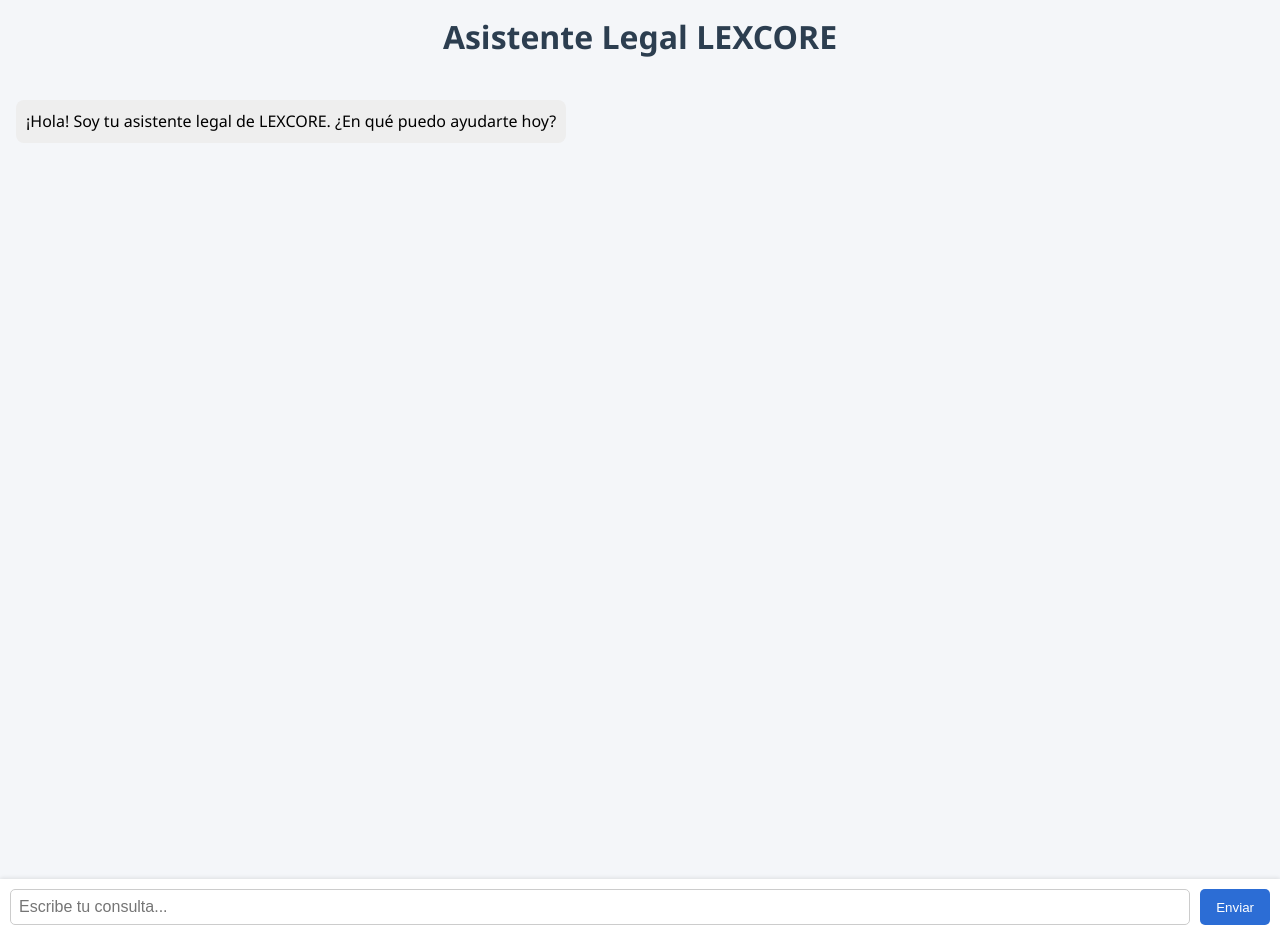
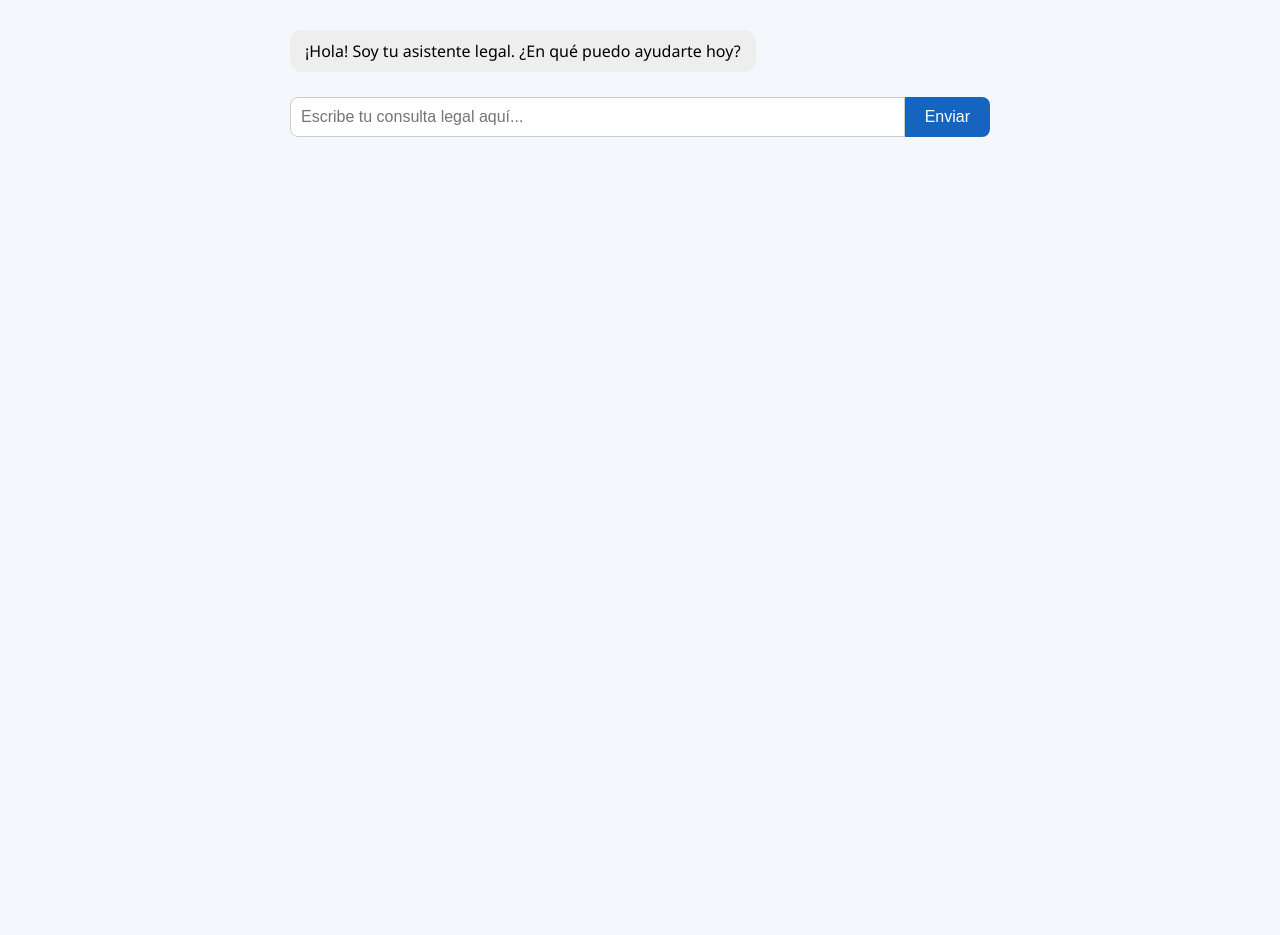
Before and after one commit to OscarTenezaca/agente-IA-lexcore, a plain HTML site: page index.html in a window 1280 px wide. After the commit the page ends 800 px from the top, so only its background shows below. Drawn offline with Linux system fonts and the light colour scheme.

Commit message:
Update index.html

```diff
--- a/index.html
+++ b/index.html
@@ -2,161 +2,167 @@
 <html lang="es">
 <head>
   <meta charset="UTF-8" />
-  <meta name="viewport" content="width=device-width, initial-scale=1.0" />
-  <title>Asistente Legal LEXCORE</title>
+  <meta name="viewport" content="width=device-width, initial-scale=1.0"/>
+  <title>LEXI - Asistente Legal</title>
   <style>
     body {
+      font-family: 'Segoe UI', sans-serif;
       margin: 0;
-      font-family: "Segoe UI", sans-serif;
-      background-color: #f4f6f9;
-      overflow: hidden;
+      padding: 0;
+      background-color: #f4f7fb;
     }
 
-    #chat {
-      display: flex;
-      flex-direction: column;
-      height: 100vh;
-      padding: 1rem;
-      box-sizing: border-box;
-      overflow-y: auto;
+    .chat-container {
+      max-width: 700px;
+      margin: 0 auto;
+      padding: 20px;
+      background-color: #f4f7fb;
     }
 
     .mensaje {
-      max-width: 75%;
-      padding: 10px;
-      margin: 5px 0;
-      border-radius: 8px;
-      line-height: 1.4;
+      padding: 10px 15px;
+      margin: 10px 0;
+      border-radius: 12px;
+      max-width: 85%;
+      word-wrap: break-word;
     }
 
     .usuario {
+      background-color: #448aff;
+      color: white;
       align-self: flex-end;
-      background-color: #4088f0;
-      color: white;
+      margin-left: auto;
     }
 
     .ia {
+      background-color: #eeeeee;
+      color: #000;
       align-self: flex-start;
-      background-color: #eeeeee;
+      margin-right: auto;
     }
 
-    #entrada {
+    .mensajes {
       display: flex;
-      padding: 10px;
-      background-color: #fff;
-      box-shadow: 0 -1px 4px rgba(0, 0, 0, 0.1);
+      flex-direction: column;
+      height: auto;
+      overflow-y: hidden;
     }
 
-    #texto {
-      flex-grow: 1;
-      padding: 8px;
-      border-radius: 5px;
-      border: 1px solid #ccc;
-      font-size: 1rem;
+    .input-container {
+      display: flex;
+      margin-top: 15px;
     }
 
-    #enviar {
-      margin-left: 10px;
-      padding: 8px 16px;
-      background-color: #2c6dd5;
-      color: white;
-      border: none;
-      border-radius: 5px;
-      cursor: pointer;
+    input[type="text"] {
+      flex: 1;
+      padding: 10px;
+      border: 1px solid #ccc;
+      border-radius: 8px 0 0 8px;
+      font-size: 16px;
     }
 
-    #enviar:hover {
-      background-color: #1e4db8;
+    button {
+      padding: 10px 20px;
+      border: none;
+      background-color: #1565c0;
+      color: white;
+      border-radius: 0 8px 8px 0;
+      cursor: pointer;
+      font-size: 16px;
     }
 
-    h1 {
-      text-align: center;
-      color: #2c3e50;
-      margin-top: 15px;
+    button:hover {
+      background-color: #0d47a1;
     }
   </style>
 </head>
 <body>
-  <h1>Asistente Legal LEXCORE</h1>
-
-  <div id="chat"></div>
-
-  <div id="entrada">
-    <input type="text" id="texto" placeholder="Escribe tu consulta..." />
-    <button id="enviar">Enviar</button>
+  <div class="chat-container">
+    <div id="mensajes" class="mensajes"></div>
+    <div class="input-container">
+      <input type="text" id="entrada" placeholder="Escribe tu consulta legal aquí..." onkeypress="if(event.key==='Enter') enviarMensaje()" />
+      <button onclick="enviarMensaje()">Enviar</button>
+    </div>
   </div>
 
   <script>
-    const chat = document.getElementById("chat");
-    const texto = document.getElementById("texto");
-    const enviar = document.getElementById("enviar");
+    function agregarMensaje(texto, clase) {
+      const div = document.createElement("div");
+      div.classList.add("mensaje", clase);
+      div.textContent = texto;
+      document.getElementById("mensajes").appendChild(div);
+      div.scrollIntoView({ behavior: "smooth" });
+    }
 
-    const respuestas = {
-      "hola": "¡Hola! ¿Cómo estás? Estoy aquí para ayudarte con tus preguntas legales. 😊",
-      "problema": "Tranquil@, estoy aquí para ayudarte. ¿Podrías contarme un poco más sobre tu situación?",
-      "contrato": "Un contrato es un acuerdo legal entre dos o más partes. ¿Qué deseas saber específicamente?",
-      "divorcio": "El divorcio en Ecuador puede ser por mutuo acuerdo o por causal. ¿Te gustaría saber los requisitos o el proceso?",
-      "pensión alimenticia": "La pensión alimenticia se calcula según la tabla del MIES. ¿Conoces el ingreso del alimentante?",
-      "herencia": "¿Tu consulta es sobre herederos forzosos, testamento, o partición de bienes?",
-      "despido": "El despido puede ser intempestivo, con o sin causa. ¿Deseas calcular una liquidación o saber tus derechos?",
-      "inquilino": "La Ley de Inquilinato establece derechos para arrendadores e inquilinos. ¿Tienes problemas con el contrato o los pagos?",
-      "constitución": "La Constitución del Ecuador garantiza derechos fundamentales. ¿Te interesa algún artículo en particular?",
-      "datos personales": "La LOPDP protege tus datos. ¿Tu consulta es sobre consentimiento, portabilidad o uso indebido de datos?",
-      "vivienda": "El derecho a la vivienda está en el art. 30 de la Constitución. ¿Tu caso es por arriendo, compra o conflicto de dominio?",
-      "accidente": "¿Fue un accidente laboral, de tránsito o de otro tipo? Puedo darte información sobre responsabilidad y compensaciones.",
-      "demanda": "¿Qué tipo de demanda deseas presentar? Puedo ayudarte con demandas civiles, laborales, de alimentos, etc.",
-      "notaría": "Puedes realizar trámites notariales como promesas de compraventa, testamentos, poderes. ¿Cuál necesitas?",
-      "sri": "El SRI regula tributos y facturación. ¿Tu duda es sobre RUC, facturas electrónicas o impuestos?",
-      "empresa": "¿Buscas constituir una compañía o conocer tipos societarios en Ecuador?",
-      "deuda": "¿La deuda es con un banco, cooperativa, proveedor? ¿Deseas saber sobre prescripción o cómo negociar?",
-      "lexcore": "LEXCORE es una firma que ayuda a empresas y personas a resolver problemas legales de forma clara y moderna. ✨"
-    };
+    function enviarMensaje() {
+      const entrada = document.getElementById("entrada");
+      const mensaje = entrada.value.trim();
+      if (mensaje) {
+        responder(mensaje);
+        entrada.value = "";
+      }
+    }
 
     function responder(mensaje) {
       const msg = mensaje.toLowerCase();
-      let respuesta = respuestas[msg] || "Lo siento, no tengo una respuesta exacta para eso. ¿Podrías reformular tu consulta? O si deseas contactar a un abogado, visita: www.lexcore.services";
+      let respuesta = null;
 
-      // Empatía básica
-      if (msg.includes("ayuda") || msg.includes("necesito") || msg.includes("urgente")) {
-        respuesta = "Estoy contigo 💪. Cuéntame más sobre tu situación y haré lo posible por orientarte.";
+      // Coincidencias generales
+      if (msg.includes("hola") || msg.includes("buenos días") || msg.includes("buenas tardes")) {
+        respuesta = "¡Hola! ¿Cómo estás? Estoy aquí para ayudarte con tus preguntas legales. 😊";
+      } else if (msg.includes("gracias") || msg.includes("muchas gracias")) {
+        respuesta = "¡Con gusto! Si necesitas algo más, aquí estaré. 🙌";
+      } else if (msg.includes("adiós") || msg.includes("hasta luego") || msg.includes("chau")) {
+        respuesta = "¡Hasta pronto! Espero haberte ayudado.";
+      }
+
+      // Temas legales
+      else if (msg.includes("divorcio")) {
+        respuesta = "El divorcio puede ser por mutuo acuerdo o por causal. ¿Te interesa saber los pasos, requisitos o tiempos?";
+      } else if (msg.includes("contrato")) {
+        respuesta = "¿Te refieres a un contrato civil, laboral o de arrendamiento? Estoy aquí para explicarlo.";
+      } else if (msg.includes("despido") || msg.includes("liquidación")) {
+        respuesta = "El despido intempestivo da derecho a una liquidación. ¿Quieres saber cómo calcularla?";
+      } else if (msg.includes("herencia") || msg.includes("testamento")) {
+        respuesta = "Las herencias se rigen por la ley civil. ¿Tu duda es sobre la sucesión, reparto o derechos de herederos?";
+      } else if (msg.includes("pensión") || msg.includes("alimenticia")) {
+        respuesta = "¿Quieres saber cuánto te corresponde pagar o recibir por pensión alimenticia según el SBU?";
+      } else if (msg.includes("inquilino") || msg.includes("arriendo") || msg.includes("alquiler")) {
+        respuesta = "La Ley de Inquilinato establece obligaciones para inquilinos y arrendadores. ¿Cuál es tu caso?";
+      } else if (msg.includes("datos personales") || msg.includes("lopdp")) {
+        respuesta = "La Ley Orgánica de Protección de Datos Personales garantiza tu derecho a decidir sobre tu información. ¿Cuál es tu inquietud?";
+      } else if (msg.includes("sri") || msg.includes("factura") || msg.includes("ruc")) {
+        respuesta = "¿Necesitas información sobre facturación electrónica, inscripción en el RUC o declaraciones?";
+      } else if (msg.includes("dominio") || msg.includes("propiedad") || msg.includes("vivienda")) {
+        respuesta = "¿Se trata de inscripción de dominio, promesa de compraventa o algún conflicto con tu propiedad?";
+      } else if (msg.includes("notaría") || msg.includes("escritura") || msg.includes("poder")) {
+        respuesta = "¿Vas a realizar una escritura de compraventa, un poder o algún otro trámite notarial?";
+      } else if (msg.includes("empresa") || msg.includes("sociedad") || msg.includes("comercial")) {
+        respuesta = "Puedes crear una empresa en Ecuador como persona natural o jurídica. ¿Quieres conocer el proceso?";
+      } else if (msg.includes("constitución") || msg.includes("derechos")) {
+        respuesta = "La Constitución reconoce derechos como salud, educación, ambiente sano y más. ¿Qué artículo deseas consultar?";
+      }
+
+      // Ayuda emocional
+      else if (msg.includes("ayuda") || msg.includes("problema") || msg.includes("necesito")) {
+        respuesta = "Tranquil@, estoy aquí para ayudarte. Cuéntame más detalles para darte la mejor orientación legal posible.";
+      }
+
+      // Sin coincidencia
+      if (!respuesta) {
+        respuesta = "Lo siento, no encontré una respuesta específica. ¿Podrías darme más detalles o reformular tu consulta?";
       }
 
       agregarMensaje(mensaje, "usuario");
       setTimeout(() => {
         agregarMensaje(respuesta, "ia");
-      }, 500);
-    }
-
-    function agregarMensaje(texto, tipo) {
-      const div = document.createElement("div");
-      div.classList.add("mensaje", tipo);
-      div.innerText = texto;
-      chat.appendChild(div);
-      chat.scrollTop = chat.scrollHeight;
-    }
-
-    enviar.addEventListener("click", () => {
-      if (texto.value.trim() !== "") {
-        responder(texto.value.trim());
-        texto.value = "";
-      }
-    });
-
-    texto.addEventListener("keypress", (e) => {
-      if (e.key === "Enter") {
-        enviar.click();
-      }
-    });
-
-    // Ocultar título si el parámetro sin_titulo=true está presente
-    const params = new URLSearchParams(window.location.search);
-    if (params.get("sin_titulo") === "true") {
-      const titulo = document.querySelector("h1");
-      if (titulo) titulo.style.display = "none";
+      }, 400);
     }
 
     // Mensaje inicial
-    agregarMensaje("¡Hola! Soy tu asistente legal de LEXCORE. ¿En qué puedo ayudarte hoy?", "ia");
+    window.onload = () => {
+      agregarMensaje("¡Hola! Soy tu asistente legal. ¿En qué puedo ayudarte hoy?", "ia");
+    };
   </script>
 </body>
 </html>
```
